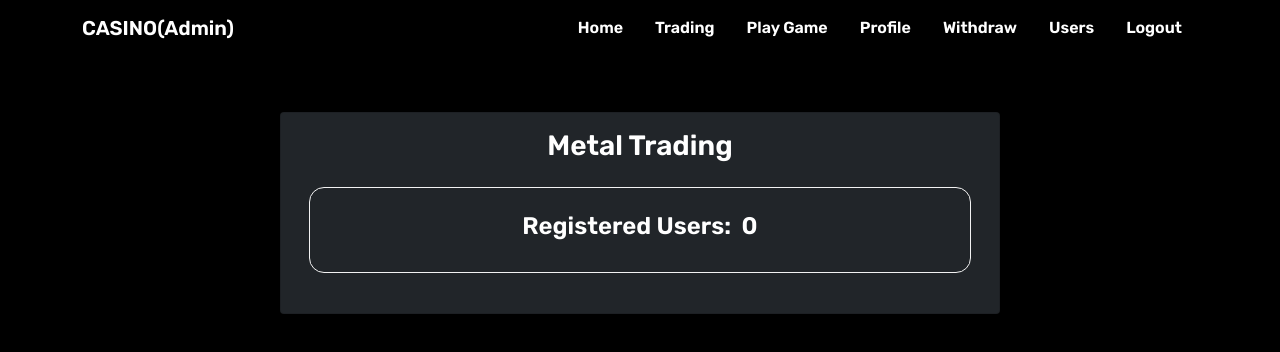
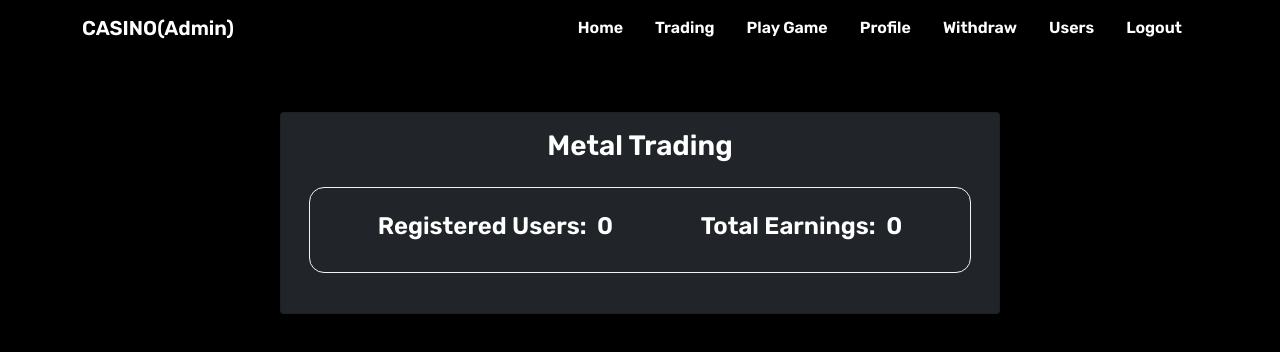
Before and after one commit to Hemant-1821/casino-admin, a React (Create React App) app: page / in a window 1280 px wide. Shown: the top 352 px of the page. Built offline with nearby package versions, Linux system fonts and the light colour scheme; no server answers; sample sign-in values are in the browser's storage.

Commit message:
Update Home.jsx

```diff
--- a/src/Home.jsx
+++ b/src/Home.jsx
@@ -7,9 +7,17 @@ const Home = () => {
     earning: 0,
   };
   const [state, setState] = useState(initialState);
+  const [earn, setEarn] = useState(0);
   useEffect(async () => {
     await axiosInstance.get("/user/count").then((resp) => {
       setState({ ...state, userCount: resp.data.count });
+    });
+    await axiosInstance.get("/admin/earnings").then((resp) => {
+      let totalEarn = 0;
+      resp.data.requests.forEach((req) => {
+        totalEarn = +totalEarn + +req.amt;
+      });
+      setEarn(totalEarn);
     });
   });
   return (
@@ -24,6 +32,10 @@ const Home = () => {
             <div className="h4">Registered Users:&nbsp;&nbsp;</div>
             <div className="h4">{`  ${state.userCount}`}</div>
           </div>
+          <div className="d-flex">
+            <div className="h4">Total Earnings:&nbsp;&nbsp;</div>
+            <div className="h4">{`  ${earn}`}</div>
+          </div>
         </div>
       </div>
     </div>
```
